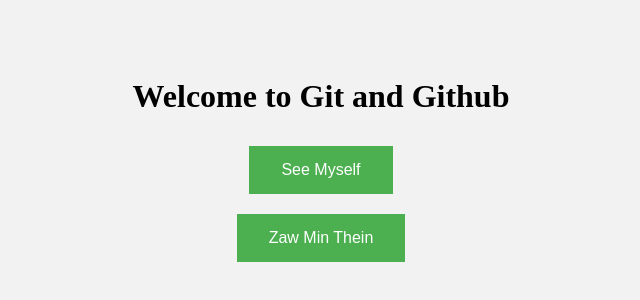
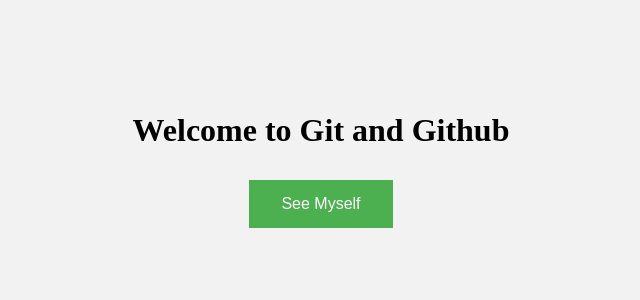
Before and after one commit to bsprj/BF_git-github, a plain HTML site: page index.html in a window 1280 px wide. Shown: the part 244-544 px from the top of the page, without its empty margins (319-959 px from the left). Drawn offline with Linux system fonts and the light colour scheme.

Commit message:
Update index.html

```diff
--- a/index.html
+++ b/index.html
@@ -36,7 +36,7 @@
 
 		<!-- Create the buttons -->
 		<button onclick="location.href='sample_myself.html'">See Myself</button>
-		<button onclick="location.href='ZawMinThein.html'">Zaw Min Thein</button>
+
 		<!-- <button onclick="location.href='https://www.google.com'">Google</button> -->
 		<!-- <button onclick="location.href='https://www.github.com'">Github</button> -->
 	</div>
```
